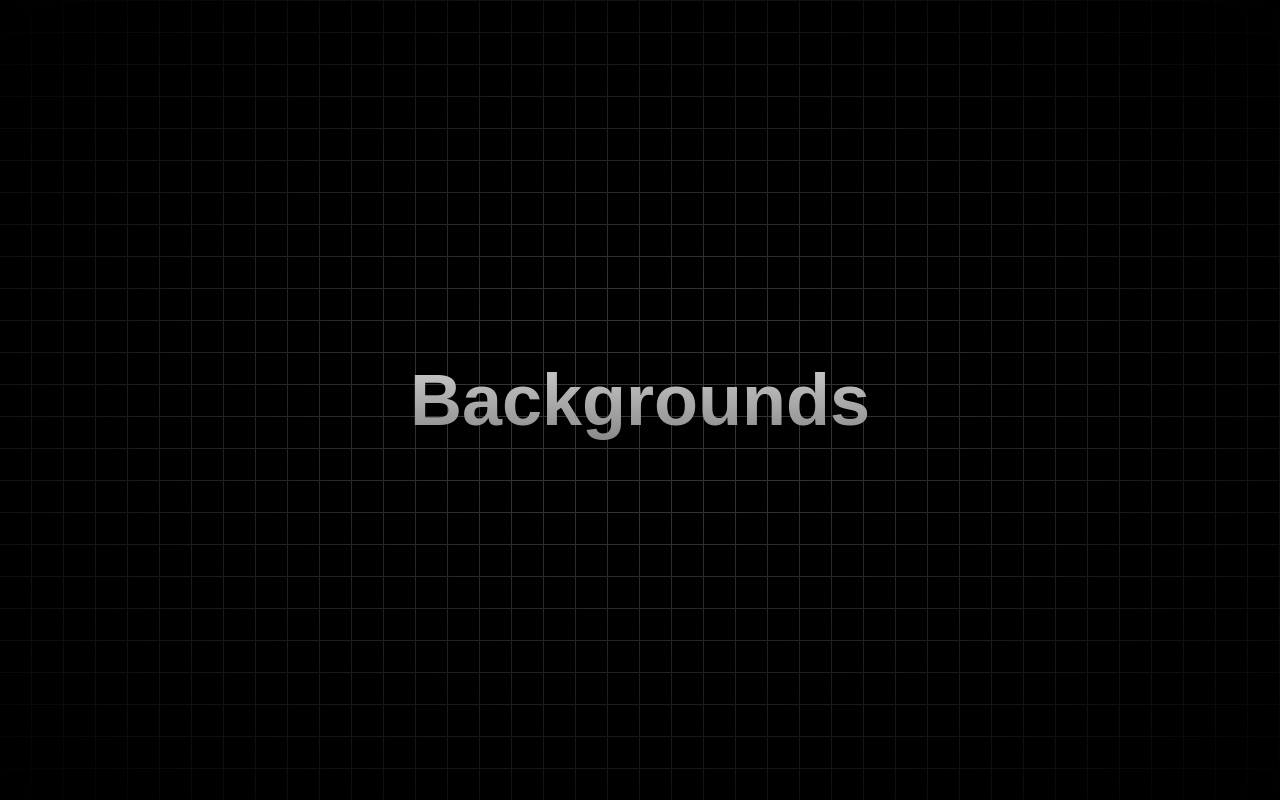
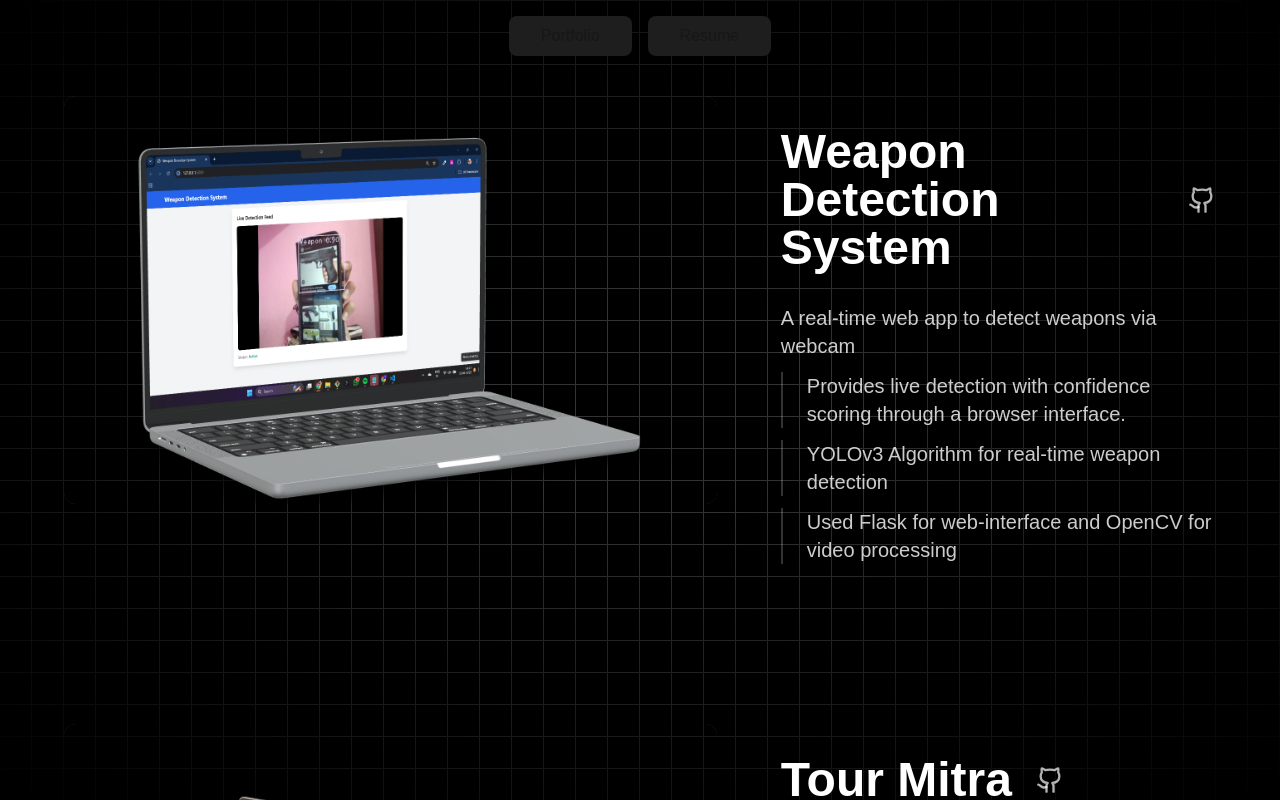
Before and after one commit to swatified/portfolio, a Next.js app: page /ml-projects in a window 1280 px wide. Shown: the top 800 px of the page. Built offline with nearby package versions, Linux system fonts and the light colour scheme.

Commit message:
feat: ml projects page done

```diff
--- a/src/app/ml-projects/page.tsx
+++ b/src/app/ml-projects/page.tsx
@@ -1,13 +1,101 @@
+"use client";
+
 import GridBackground from '@/components/ui/GridBackground';
+import Navigation from '@/components/ui/Navigation';
+import { Github, ExternalLink } from 'lucide-react';
+import Image from 'next/image';
 
-export default function Home() {
+export default function ML() {
+  const projects = [
+    {
+      name: "Weapon Detection System",
+      description: [
+        "A real-time web app to detect weapons via webcam",
+        "> Provides live detection with confidence scoring through a browser interface.",
+        "> YOLOv3 Algorithm for real-time weapon detection",
+        "> Used Flask for web-interface and OpenCV for video processing"
+      ],
+      type: 'image',
+      src: "/images/weapon.png",
+      github: "https://github.com/swatified/Weapon-Detection-System"
+    },
+    {
+      name: "Tour Mitra",
+      description: [
+        "AI-powered tourism guide",
+        "> Sentiment scores for tourist destinations using Roberta Model",
+        "> Query tourist destinations for relevant details like entrance fees, reviews, ratings, etc.",
+        "> User-friendly web interface made using Flask"
+      ],
+      type: 'image',
+      src: "/images/tour.png",
+      github: "https://github.com/learnervaibhav/Tourism-Spots-Assessment-System"
+    }
+  ];
+
   return (
-    <main>
-      <GridBackground>
-        <p className="text-4xl sm:text-7xl font-bold bg-clip-text text-transparent bg-gradient-to-b from-neutral-200 to-neutral-500 py-8">
-          Backgrounds
-        </p>
-      </GridBackground>
-    </main>
+    <div className="relative min-h-screen">
+      <div className="fixed inset-0">
+        <GridBackground />
+      </div>
+      <div className="relative z-10">
+        <Navigation />
+        <div className="container max-w-[1400px] mx-auto pt-24 pb-32">
+          {projects.map((project, index) => (
+            <div key={index} className="mb-40 last:mb-0">
+              <div className="px-16 flex gap-16 items-start">
+                {/* Project Image */}
+                <div className="w-[60%]">
+                  <div className="relative aspect-[16/10] rounded-xl overflow-hidden group">
+                    <div className="absolute inset-0 bg-black/20 opacity-0 group-hover:opacity-100 transition-opacity duration-700 z-10" />
+                    <Image
+                    src={project.src}
+                    alt={project.name}
+                    fill
+                    className={`object-cover transition-transform duration-700 ${
+                      project.name === "Tour Mitra"
+                      ? 'scale-125 group-hover:scale-150'
+                      : 'scale-110 group-hover:scale-100'
+                    }`}
+                    />
+                    {/* Frame Border */}
+                    <div className="absolute inset-0 pointer-events-none z-20">
+                      <div className="absolute inset-0 rounded-xl ring-2 ring-white/20 shadow-lg" />
+                    </div>
+                  </div>
+                </div>
+
+                {/* Project Details */}
+                <div className="w-[40%] pt-8">
+                  <div className="flex items-center gap-6 mb-8">
+                    <h2 className="text-5xl font-bold text-white">{project.name}</h2>
+                    {project.github && (
+                      <a
+                        href={project.github}
+                        target="_blank"
+                        rel="noopener noreferrer"
+                        className="text-white/70 hover:text-white transition-colors"
+                      >
+                        <Github size={28} />
+                      </a>
+                    )}
+                  </div>
+                  <div className="space-y-3 text-xl text-white/80">
+                    {project.description.map((line, i) => (
+                      <p
+                        key={i}
+                        className={line.startsWith('>') ? 'pl-6 border-l-2 border-white/20' : ''}
+                      >
+                        {line.startsWith('>') ? line.substring(2) : line}
+                      </p>
+                    ))}
+                  </div>
+                </div>
+              </div>
+            </div>
+          ))}
+        </div>
+      </div>
+    </div>
   );
 }
```
Also changed, not shown: public/images/tour.png (added), public/images/weapon.png (added).
